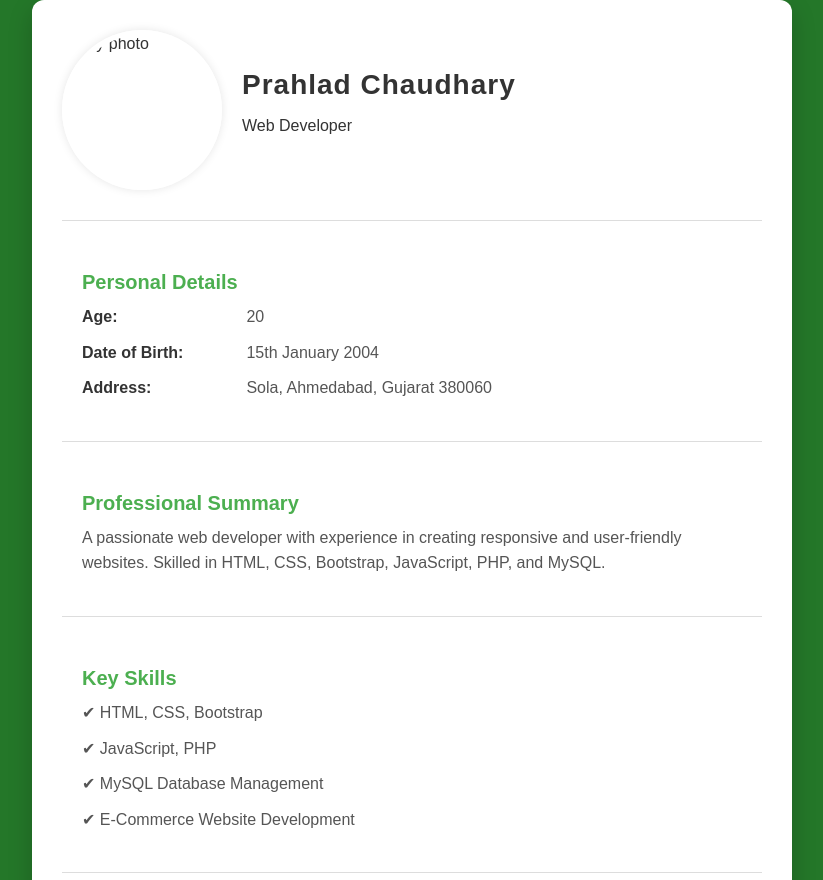
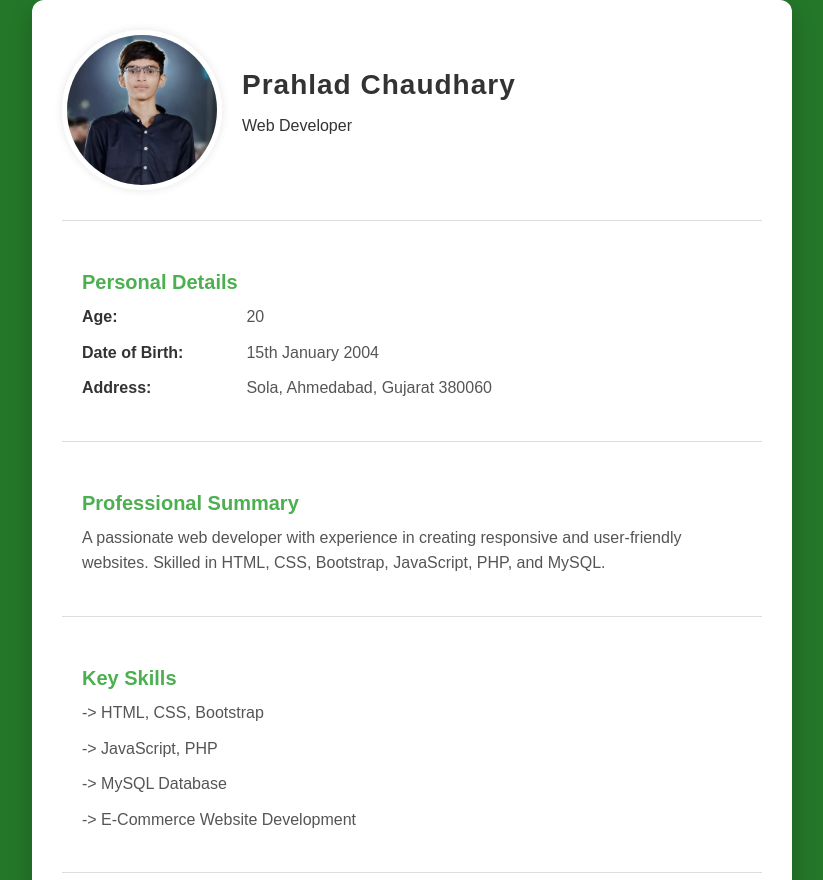
Before and after one commit to web-developer-prahlad/mybiodata, a plain HTML site: page index.html in a window 1280 px wide. Shown: the top 880 px of the page, without its empty margins (228-1051 px from the left). Drawn offline with Linux system fonts and the light colour scheme.

Commit message:
Update index.html

```diff
--- a/index.html
+++ b/index.html
@@ -116,7 +116,7 @@
     <div class="bio-container">
         <!-- Header -->
         <div class="header">
-           <img src="images/prahlad.jpg" alt="my photo" class="photo">
+           <img src="prahlad.jpg" alt="my photo" class="photo">
 
             <div>
                 <h1>Prahlad Chaudhary</h1>
@@ -144,10 +144,10 @@
         <!-- Skills -->
         <div class="section">
             <h2>Key Skills</h2>
-            <p>✔ HTML, CSS, Bootstrap</p>
-            <p>✔ JavaScript, PHP</p>
-            <p>✔ MySQL Database Management</p>
-            <p>✔ E-Commerce Website Development</p>
+            <p>-> HTML, CSS, Bootstrap</p>
+            <p>-> JavaScript, PHP</p>
+            <p>-> MySQL Database</p>
+            <p>-> E-Commerce Website Development</p>
         </div>
 
         <div class="line"></div>
```
